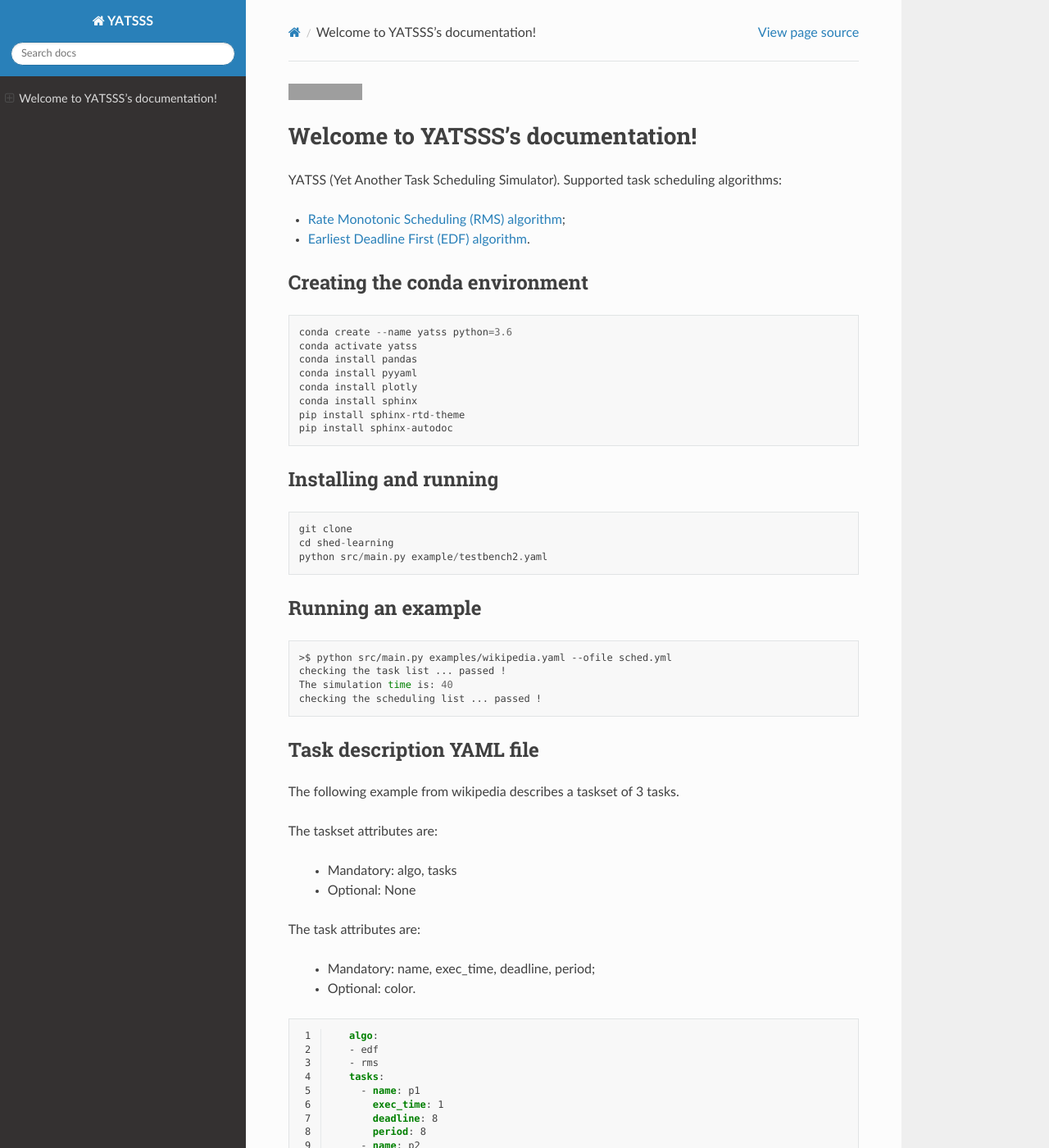
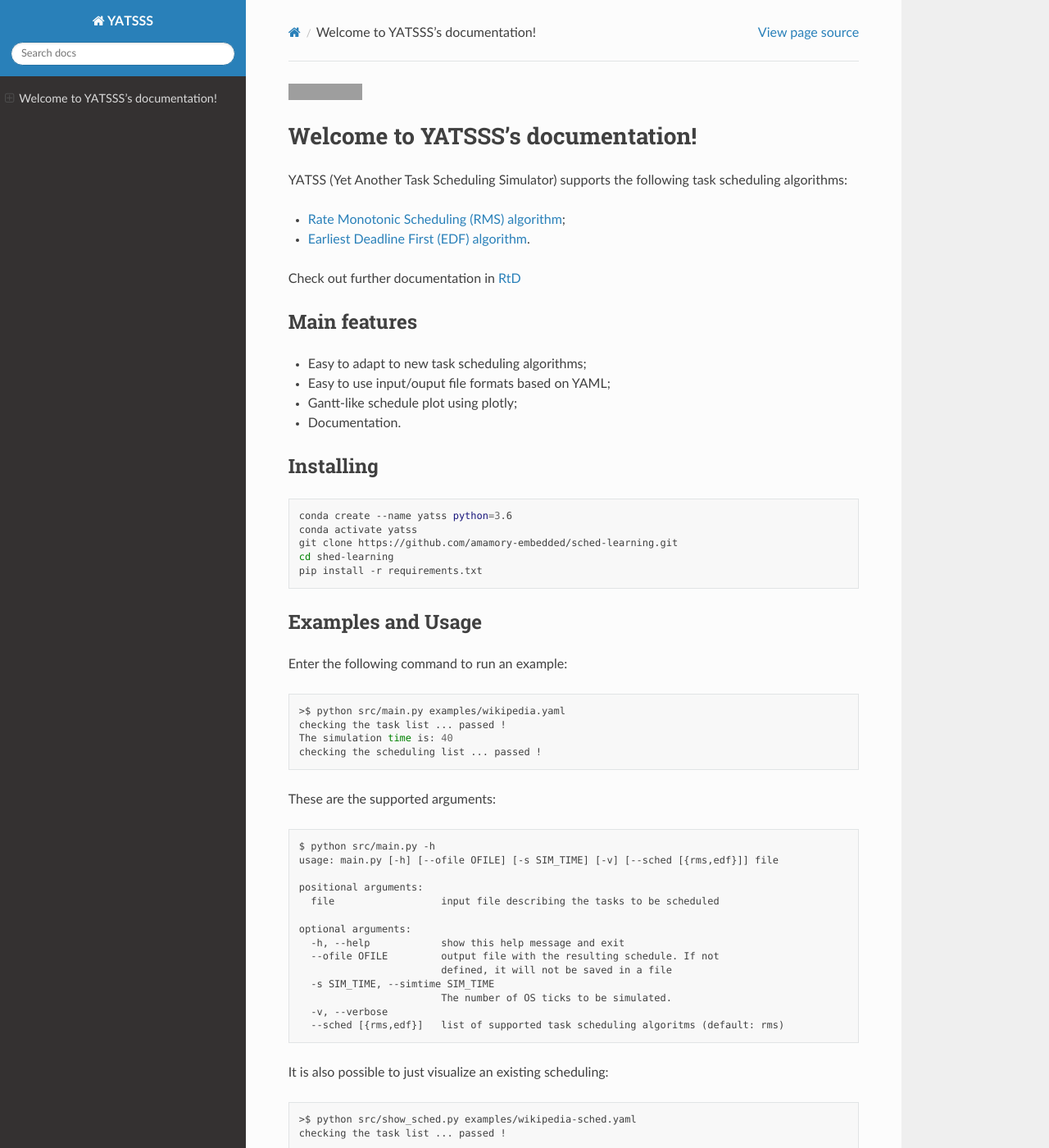
Before and after one commit to amamory-embedded/sched-learning, a Sphinx documentation site: the page built from docs/source/index.rst, in a window 1280 px wide and 1400 px high. Shown: the whole window at 82% size. Built offline with Sphinx 7.4.7 and the Read the Docs theme 2.0.0, drawn with Linux system fonts in a browser that asks for light colours; some of the changed text lies outside the part shown; grey boxes are pictures that could not be loaded.

Commit message:
a much improved sphinx docs. almost ready

```diff
--- a/README.rst
+++ b/README.rst
@@ -1 +1,25 @@
-.. include:: docs/source/index.rst
+|Docs Badge|
+
+.. it is possible to use Markdown with https://github.com/crossnox/m2r2 sphinx extension
+.. it is possible to use blockdiag with http://blockdiag.com/en/blockdiag/sphinxcontrib.html sphinx extension
+.. RST primer https://www.sphinx-doc.org/en/master/usage/restructuredtext/basics.html
+
+==================================
+Welcome to YATSSS's documentation!
+==================================
+
+YATSS (Yet Another Task Scheduling Simulator) supports the
+following task scheduling algorithms:
+
+* `Rate Monotonic Scheduling (RMS) algorithm <https://en.wikipedia.org/wiki/Rate-monotonic_scheduling>`_;
+* `Earliest Deadline First (EDF) algorithm <https://en.wikipedia.org/wiki/Earliest_deadline_first_scheduling>`_.
+
+Check out further documentation in `RtD <https://yatss.readthedocs.io/>`_
+
+Main features
+=============
+
+* Easy to adapt to new task scheduling algorithms;
+* Easy to use input/ouput file formats based on YAML;
+* Gantt-like schedule plot using plotly;
+* Documentation.
--- a/docs/source/index.rst
+++ b/docs/source/index.rst
@@ -1,145 +1,121 @@
 
-|Docs Badge|
+.. include:: ../../README.rst
 
-==================================
-Welcome to YATSSS's documentation!
-==================================
+.. toctree::
+   :caption: Contents
+   :maxdepth: 3
 
-YATSS (Yet Another Task Scheduling Simulator).
-Supported task scheduling algorithms:
+Installing
+==========
 
-* `Rate Monotonic Scheduling (RMS) algorithm <https://en.wikipedia.org/wiki/Rate-monotonic_scheduling>`_;
-* `Earliest Deadline First (EDF) algorithm <https://en.wikipedia.org/wiki/Earliest_deadline_first_scheduling>`_.
-
-Creating the conda environment
-==============================
-
-::
+.. code-block:: bash
 
     conda create --name yatss python=3.6
     conda activate yatss
-    conda install pandas
-    conda install pyyaml
-    conda install plotly
-    conda install sphinx
-    pip install sphinx-rtd-theme
-    pip install sphinx-autodoc
-
-Installing and running
-======================
-
-::
-
-    git clone
+    git clone https://github.com/amamory-embedded/sched-learning.git
     cd shed-learning
-    python src/main.py example/testbench2.yaml
+    pip install -r requirements.txt
 
 
+Examples and Usage
+==================
 
-Running an example
-==================
+Enter the following command to run an example:
 
 .. code-block:: bash
 
-   >$ python src/main.py examples/wikipedia.yaml --ofile sched.yml
+   >$ python src/main.py examples/wikipedia.yaml
    checking the task list ... passed !
    The simulation time is: 40
    checking the scheduling list ... passed !
 
-Task description YAML file
-==========================
+These are the supported arguments:
 
-The following example from wikipedia describes a taskset of 3 tasks.
+::
+
+    $ python src/main.py -h
+    usage: main.py [-h] [--ofile OFILE] [-s SIM_TIME] [-v] [--sched [{rms,edf}]] file
+
+    positional arguments:
+      file                  input file describing the tasks to be scheduled
+
+    optional arguments:
+      -h, --help            show this help message and exit
+      --ofile OFILE         output file with the resulting schedule. If not
+                            defined, it will not be saved in a file
+      -s SIM_TIME, --simtime SIM_TIME
+                            The number of OS ticks to be simulated.
+      -v, --verbose
+      --sched [{rms,edf}]   list of supported task scheduling algoritms (default: rms)
+
+It is also possible to just visualize an existing scheduling:
+
+.. code-block:: bash
+
+   >$ python src/show_sched.py examples/wikipedia-sched.yaml
+   checking the task list ... passed !
+
+It will open in the browser a image like this one.
+
+.. figure:: ./wikipedia.png
+
+
+File Formats
+============
+
+YATSS has an input file format to describe the taskset to be scheduled
+and an output file format for the resulting schedule.
+Both files are based on YAML format.
+
+Input File: Task description YAML file
+***************************************
+
+The following example from `wikipedia <https://en.wikipedia.org/wiki/Rate-monotonic_scheduling>`_
+describes a taskset of 3 tasks, as presented in the following table.
+
+=======  ==============  ======
+Process  Execution Time  Period
+=======  ==============  ======
+P1 	      1 	            8
+P2 	      2 	            5
+P3 	      2 	            10
+=======  ==============  ======
+
 
 The taskset attributes are:
 
- * Mandatory: algo, tasks
+ * Mandatory: ``algo``, ``tasks``;
  * Optional: None
 
 The task attributes are:
 
- * Mandatory: name, exec_time, deadline, period;
+ * Mandatory: ``name``, ``exec_time``, ``deadline``, ``period``;
  * Optional: color.
 
-.. code-block:: yaml
-   :linenos:
-
-      algo:
-      - edf
-      - rms
-      tasks:
-        - name: p1
-          exec_time: 1
-          deadline: 8
-          period: 8
-        - name: p2
-          exec_time: 2
-          deadline: 5
-          period: 5
-        - name: p3
-          exec_time: 2
-          deadline: 10
-          period: 10
+.. literalinclude:: wikipedia.yaml
+  :language: yaml
+  :linenos:
 
 
-Schedule YAML file
-==================
+
+Output File: Schedule YAML file
+*******************************
 
 The following example describes a taskset of 3 tasks.
 
-The taskset attributes are:
+The schedule attributes are:
 
- * Mandatory: algo, tasks
+ * Mandatory: ``algo``, ``sched``;
  * Optional: None
 
 The task attributes are:
 
- * Mandatory: name, exec_time, deadline, period;
- * Optional: color.
+ * Mandatory: ``name``, ``jobs``. Where ``jobs`` is a list of tuples of start and finish job intervals;
+ * Optional: ``color``.
 
-.. code-block:: yaml
-   :linenos:
-
-   sched:
-   - color: blue
-     jobs:
-     - [ 2, 3]
-     - [ 7, 8]
-     - [16,17]
-     - [23,24]
-     - [31,32]
-     name: p1
-   - color: blue
-     jobs:
-     - [ 0, 2]
-     - [ 4, 6]
-     - [ 9,11]
-     - [14,16]
-     - [19,21]
-     - [24,26]
-     - [29,31]
-     - [34,36]
-     name: p2
-   - color: blue
-     jobs:
-     - [ 3, 4]
-     - [ 6, 7]
-     - [11,13]
-     - [21,23]
-     - [32,34]
-     name: p3
-   - color: green
-     jobs:
-     - [ 8, 9]
-     - [13,14]
-     - [17,19]
-     - [26,29]
-     - [36,39]
-     name: idle
-   title: Some title
-
-.. figure:: ../wikipedia.png
-
+.. literalinclude:: wikipedia-sched.yaml
+  :language: yaml
+  :linenos:
 
 
 Indices and tables
--- /dev/null
+++ b/docs/source/wikipedia-sched.yaml
@@ -0,0 +1 @@
+../../examples/wikipedia-sched.yaml
--- /dev/null
+++ b/docs/source/wikipedia.yaml
@@ -0,0 +1 @@
+../../examples/wikipedia.yaml
--- /dev/null
+++ b/requirements.txt
@@ -0,0 +1,5 @@
+pandas
+pyyaml
+plotly
+sphinx
+sphinx-rtd-theme
```
Also changed, not shown: other parts of docs/source/index.rst (+1 -2 lines), readthedocs.yml (added, +24 -0 lines), setup.py (added, +22 -0 lines), docs/source/wikipedia.png (added), docs/wikipedia.png (deleted), 2 other files.
